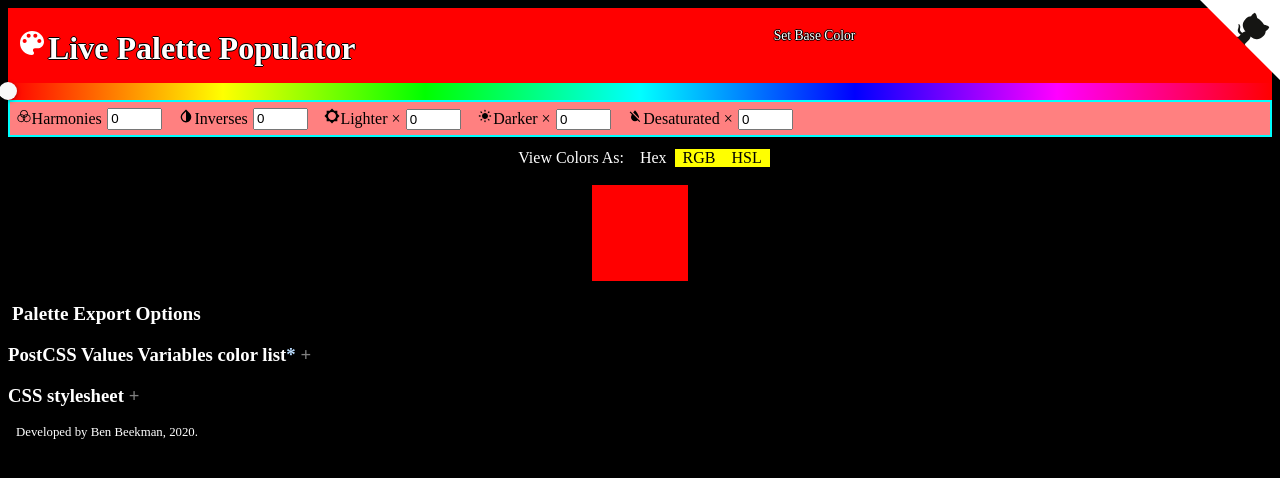
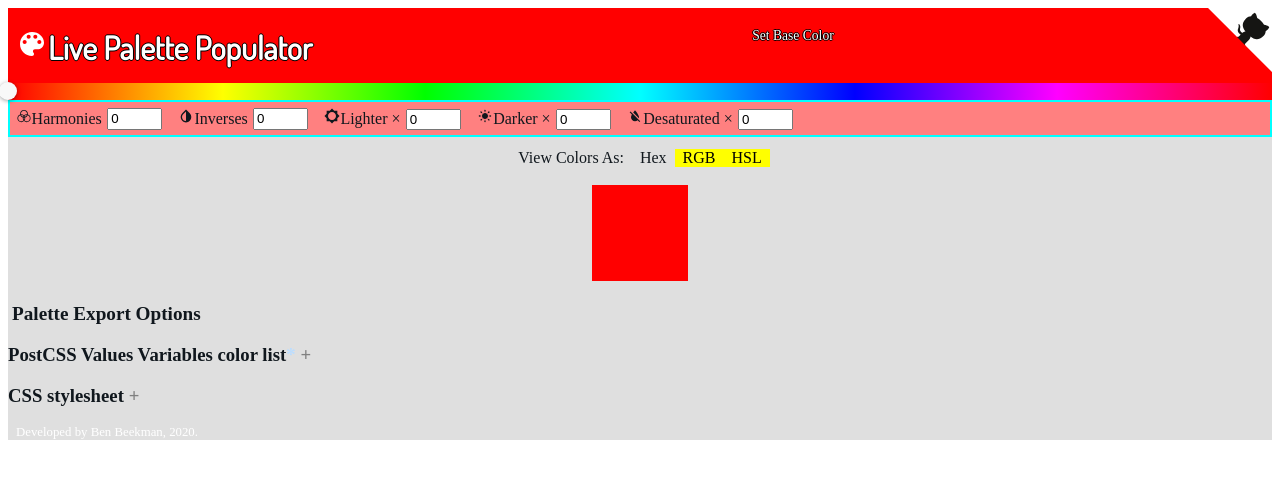
Before and after one commit to beekman/color-combo-creator, a React app: page / in a window 1280 px wide. Shown: the top 478 px of the page. Built offline with nearby package versions, Linux system fonts and the light colour scheme.

Commit message:
stripping color out of css so it can be manipulated functionally

```diff
--- a/src/components/App.css
+++ b/src/components/App.css
@@ -1,3 +1,4 @@
+@import url('https://fonts.googleapis.com/css?family=Source+Sans+Pro&display=swap');
 
 body.light-mode {
   background-color: #fff;
@@ -6,8 +7,7 @@
 }
 
 body.dark-mode {
-  background-color: #10171d;
-  color: #dfdfdf;
+
 
   .dark-mode-toggle > button {
     color: #999;
--- a/src/components/VariationsControls/VariationsControls.css
+++ b/src/components/VariationsControls/VariationsControls.css
@@ -21,7 +21,6 @@
   margin: 0.5rem auto;
   align-items: center;
   justify-content: center;
-  color: white;
   .exportFormatToggle{
     padding: 0 0.5rem;
     cursor: pointer;
@@ -70,7 +69,6 @@
 }
 
 .export {
-  color: white;
   h2{
     padding: 0 0.25rem;
     font-size: 1.2rem;
@@ -93,8 +91,6 @@
     margin: 7px;
     overflow-y: auto;
     overflow-x: hidden;
-    background-color: #212;
-    color: whitesmoke;
     border: none;
     height: 35vh;
   }
--- a/src/components/VariationsControls/VariationsControls.js
+++ b/src/components/VariationsControls/VariationsControls.js
@@ -13,7 +13,7 @@
 import { MdInvertColors, MdBrightnessLow, MdFormatColorReset } from 'react-icons/md';
 import { IoIosColorFilter } from 'react-icons/io';
 import { TiAdjustBrightness } from 'react-icons/ti';
-
+import { GiAbstract074 } from 'react-icons/gi';
 
 const VariationsControls = (color) => {
 
@@ -23,6 +23,7 @@
   const [lighterQuantity, setLighterQuantity] = useState(0);
   const [darkerQuantity, setDarkerQuantity] = useState(0);
   const [desaturatedQuantity, setDesaturatedQuantity] = useState(0);
+  const [analogousQuantity, setAnalogousQuantity] = useState(0);
   const [swatchToggled, setSwatchToggled] = useState(true);
   const handleShowColorsClick = () => setSwatchToggled((toggled) => !toggled);
   const handleSwatchClick = () => setSwatchToggled((toggled) => !toggled);
@@ -146,10 +147,12 @@
           colorString = hslToHex(color.h, color.s, color.l);
         }
 
+        if(!exportHexToggled) { }
         let line = `.${key}-color {\ncolor: ${colorString} \n}\n`;
         line = line + `.${key}-bg {\nbackground-color: hsl(${(color.h).toFixed(0)}, ${(color.s * 100).toFixed(2)}%, ${(color.l * 100).toFixed(2)}%);\n}\n`;
         line = line + `.${key}-border {\nborder-color: hsl(${(color.h).toFixed(0)}, ${(color.s * 100).toFixed(2)}%, ${(color.l * 100).toFixed(2)}%);\n}\n`;
         styles += line;
+
       });
     }
     return styles;
--- a/src/containers/PalettePicker.js
+++ b/src/containers/PalettePicker.js
@@ -5,6 +5,7 @@
 import { ChromePicker, HuePicker } from 'react-color';
 import { IoMdColorPalette } from 'react-icons/io';
 import { DarkModeToggle } from '../components/DarkModeToggle';
+import autoprefixer from 'autoprefixer';
 
 class PalettePicker extends React.Component {
   state = {
@@ -32,6 +33,8 @@
     darkMode: true
   };
 
+
+
   handleClick = () => {
     this.setState({ displayColorPicker: !this.state.displayColorPicker });
   };
@@ -43,6 +46,7 @@
   handleChange = (color) => {
     this.setState({ color: color.hsl });
   };
+
 
   render() {
 
@@ -61,7 +65,8 @@
           color: '#FFFFFF',
           padding: '0.5rem 0 0 0.5rem',
           margin: '0',
-          lineHeight: '2'
+          lineHeight: '2',
+          fontFamily: 'Dosis, sans-serif',
         },
         flex: {
           display: 'flex',
@@ -103,15 +108,19 @@
           right: '0px',
           bottom: '0px',
           left: '0px',
+          zIndex: '1',
         },
       },
     });
 
-    document.body.style.backgroundColor = 'black';
 
     return (
-      <>
-
+      <div style={{
+        backgroundColor: '#dfdfdf',
+        color: '#10171d',
+        width: '100%',
+        height: 'auto'
+      }}>
         <div style={styles.wrapper}>
           <header onClick={this.handleClick} style={styles.header}>
 
@@ -150,7 +159,7 @@
           onChange={this.handleChange} />
 
         <Footer color={this.state.color} />
-      </>
+      </div>
     );
   }
 }
--- a/src/index.html
+++ b/src/index.html
@@ -53,6 +53,7 @@
       }
     }
   </style>
+  <link href="https://fonts.googleapis.com/css2?family=Dosis&family=Orbitron:wght@500&display=swap" rel="stylesheet">
   <div id="root"></div>
 </body>
 
```
